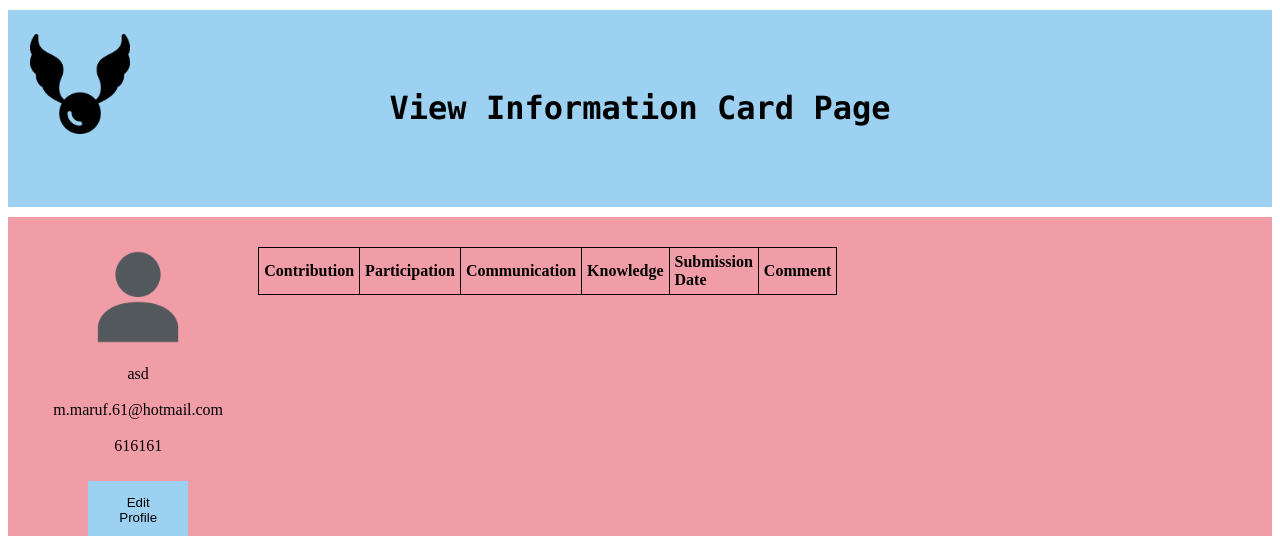
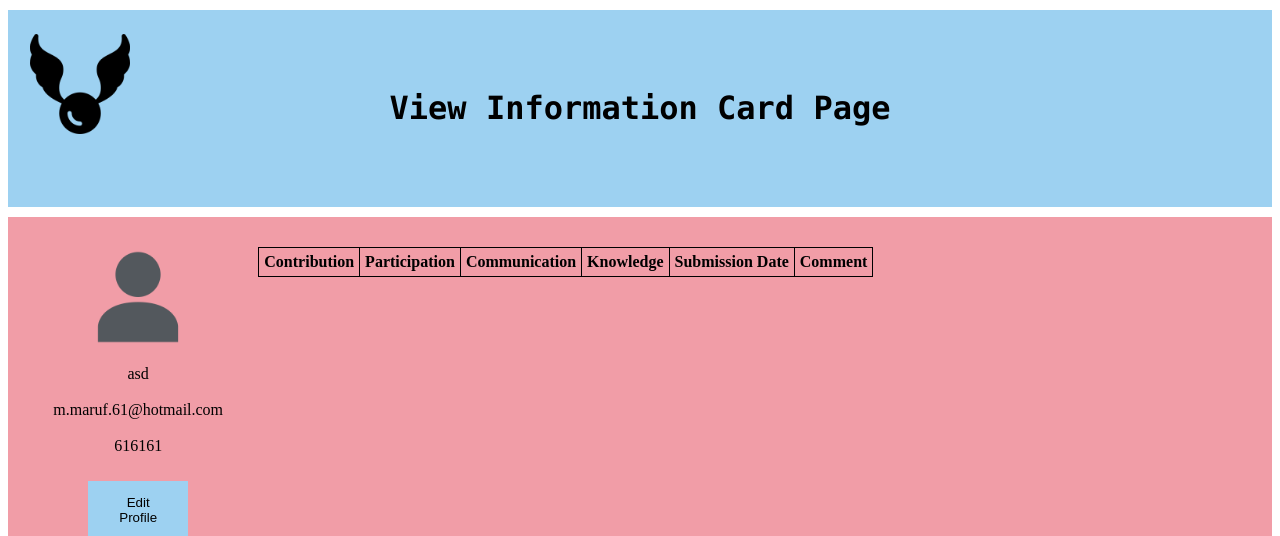
Before and after one commit to abdulkadir-erol/CS319-Project-1I, a PHP site: page /ViewInformationCardPage.php in a window 1280 px wide. Shown: the part 66-602 px from the top of the page. Run offline with PHP 8.4, Linux system fonts and the light colour scheme; a user stored in the database is signed in; data comes from the database, SQL or seed files in the repository; lists and menus that the app fills with data are empty.

Commit message:
student view update
updated student table so that it is more readable

```diff
--- a/htdocs/ViewInformationCardPage.php
+++ b/htdocs/ViewInformationCardPage.php
@@ -111,12 +111,12 @@ button {
   height: 300px; /* Should be removed. Only for demonstration */
 }
 
-.left, .middle {
+.left {
   width: 18%;
 }
 
 .right {
-  width: 64%;
+  width: 82%;
 }
 /* Clear floats after the columns */
 .row:after {
@@ -182,7 +182,7 @@ th, td {
       <br>
           <?php $myDeadlineView->showAllDeadlines(); ?>
 		</div>
-    	<div class="column middle" style="background-color:#f19da7;">
+    	<div class="column right" style="background-color:#f19da7;">
     			<table style="width:80%">
     				<?php $myStudentCommentView->showStudentCommentsByTargetID($_SESSION['user']); ?>
     			</table>
```
